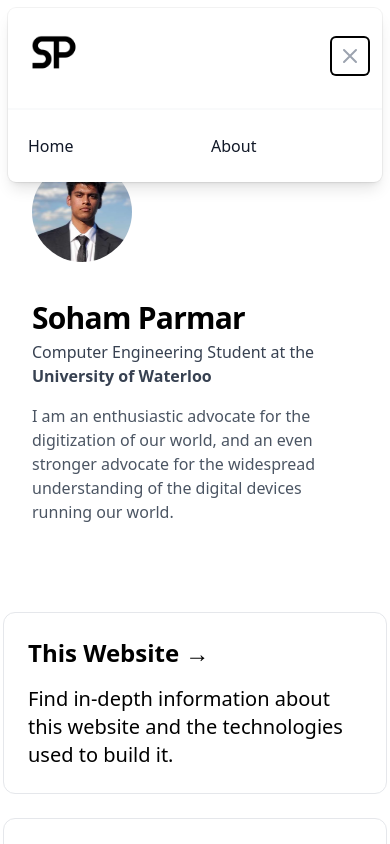
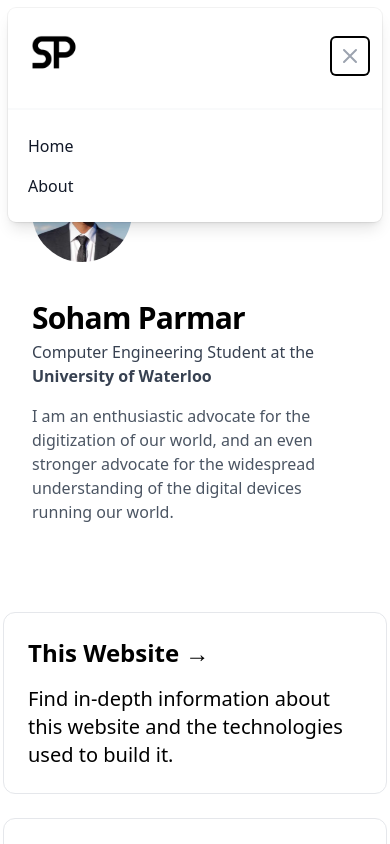
Before and after one commit to SohamP2812/sohamparmar.com, a Next.js app: page / in a window 390 px wide. Both pictures are taken after a click on the button "Open menu". Shown: the top 844 px of the page. Built offline with nearby package versions, Linux system fonts and the light colour scheme.

Commit message:
fix header columns for mobile view

```diff
--- a/components/Header.jsx
+++ b/components/Header.jsx
@@ -37,6 +37,7 @@
                 src="/SohamParmarLogo.png"
                 alt="Soham Parmar"
                 className="brightness-0"
+                priority
               />
             </a>
           </div>
@@ -85,6 +86,7 @@
                     src="/SohamParmarLogo.png"
                     alt="Soham Parmar"
                     className="brightness-0"
+                    priority
                   />
                 </div>
                 <div className="-mr-2">
@@ -96,7 +98,7 @@
               </div>
             </div>
             <div className="space-y-6 py-6 px-5">
-              <div className="grid grid-cols-2 gap-y-4 gap-x-8">
+              <div className="grid grid-cols-1 gap-y-4 gap-x-8">
                 <a
                   href="#"
                   className="text-base font-medium text-gray-900 hover:text-gray-700"
```
